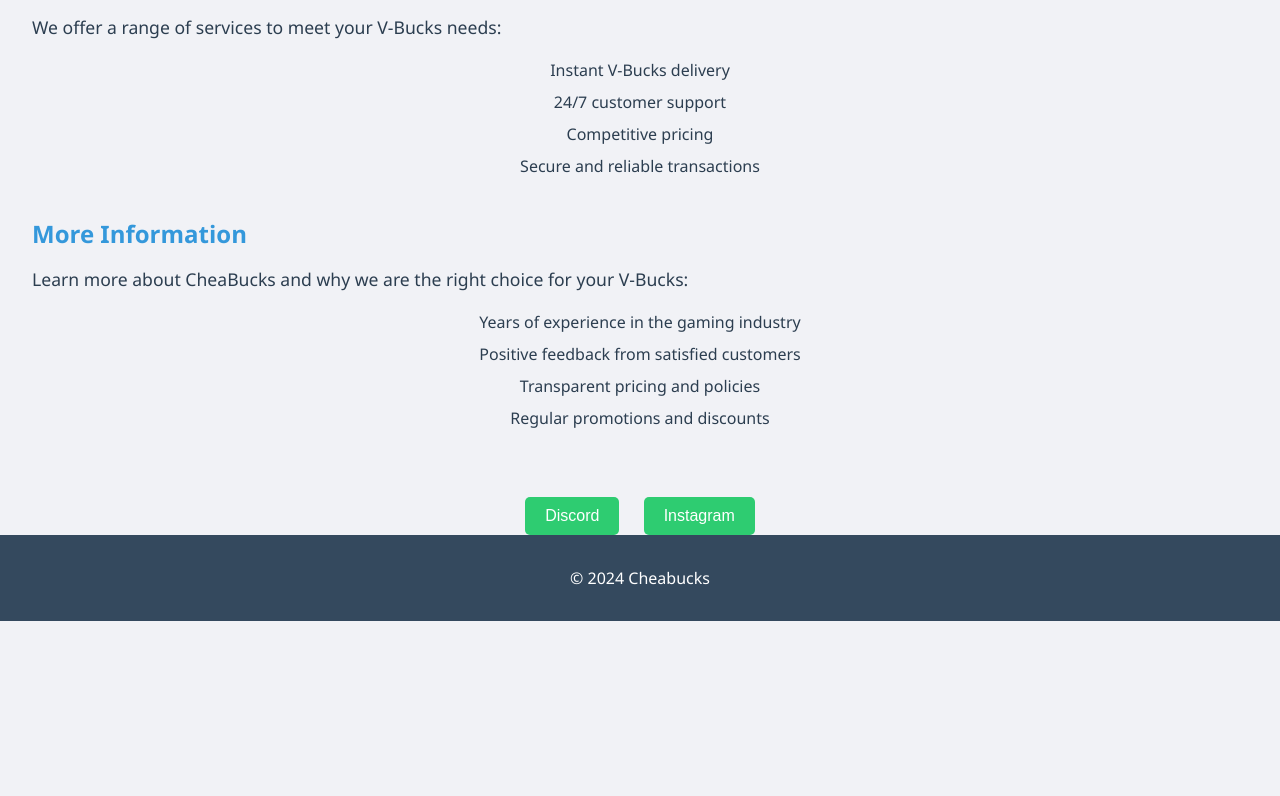
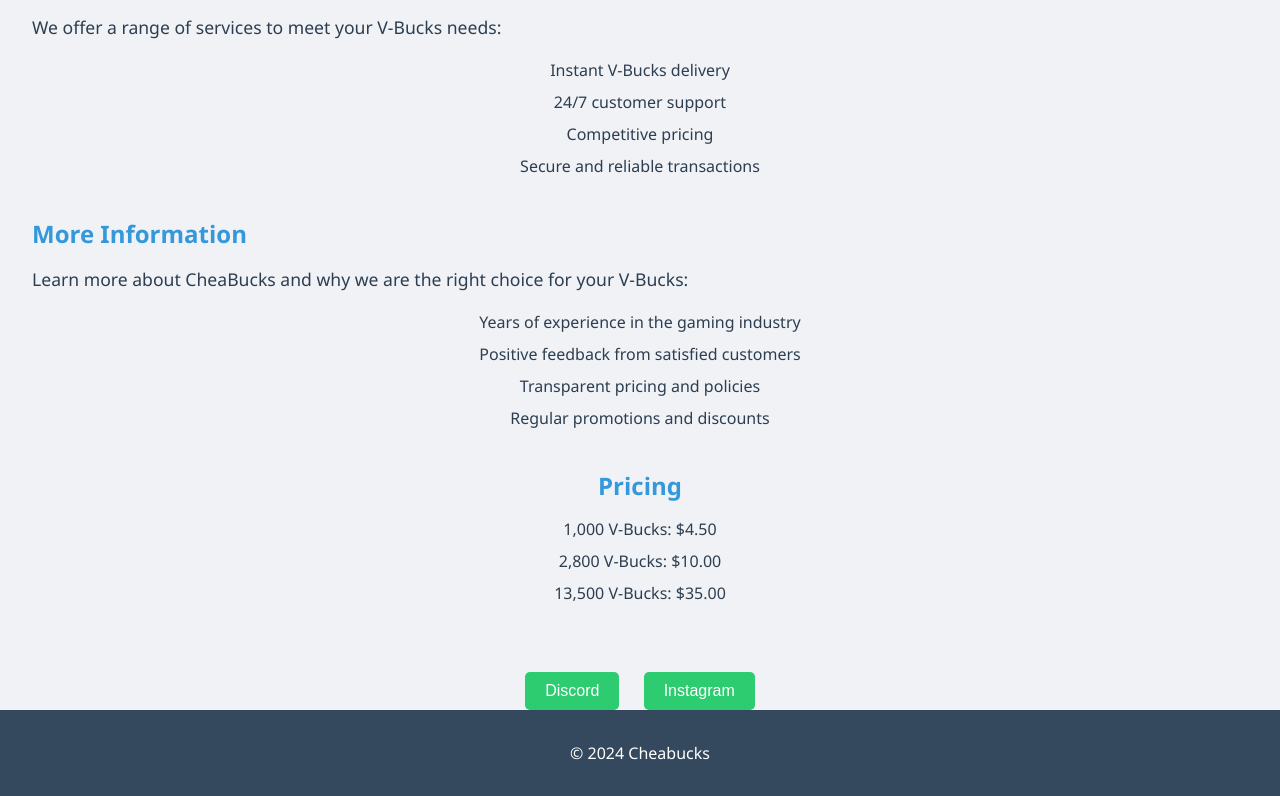
Before and after one commit to cheabucksyeah/cheabucksyeah, a plain HTML site: page index.html in a window 1280 px wide. Shown: the part 382-1178 px from the top of the page. Before the commit the page ends 1003 px from the top, so only its background shows below. Drawn offline with Linux system fonts and the light colour scheme.

Commit message:
Update index.html

```diff
--- a/index.html
+++ b/index.html
@@ -186,12 +186,34 @@
       margin-bottom: 10px;
       text-align: center; /* Änderung auf "center" für die Aufzählpunkte */
     }
+
+    /* Neue Stile für den Pricing-Bereich */
+    #pricing {
+      margin-top: 40px;
+      text-align: center;
+    }
+
+    #pricing h2 {
+      font-size: 1.5em;
+      color: #3498db;
+      margin-bottom: 10px;
+    }
+
+    #pricing ul {
+      list-style-type: none;
+      padding: 0;
+    }
+
+    #pricing li {
+      margin-bottom: 10px;
+    }
   </style>
 </head>
 <body>
   <nav>
     <a href="#services">Our Services</a>
     <a href="#more-info">More Information</a>
+    <a href="#pricing">Pricing</a>
   </nav>
   <header>
     <h1>CheaBucks</h1>
@@ -224,6 +246,16 @@
         <li>Regular promotions and discounts</li>
       </ul>
     </section>
+
+    <!-- Pricing-Bereich -->
+    <section id="pricing">
+      <h2>Pricing</h2>
+      <ul>
+        <li>1,000 V-Bucks: $4.50</li>
+        <li>2,800 V-Bucks: $10.00</li>
+        <li>13,500 V-Bucks: $35.00</li>
+      </ul>
+    </section>
   </section>
   <div class="buttons">
     <a href="https://www.dc.gg/cheabucks" target="_blank" id="discordButton"><button>Discord</button></a>
```
